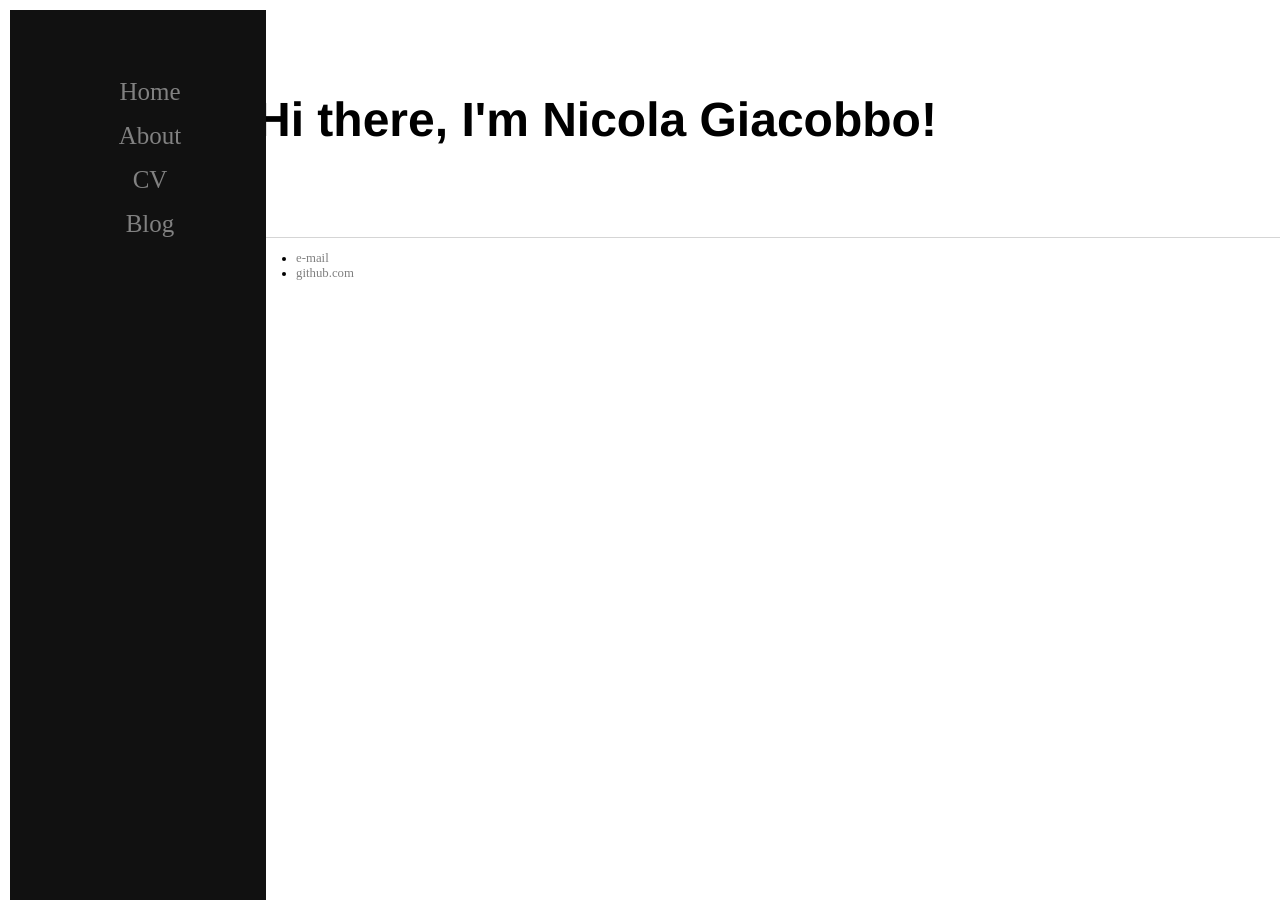
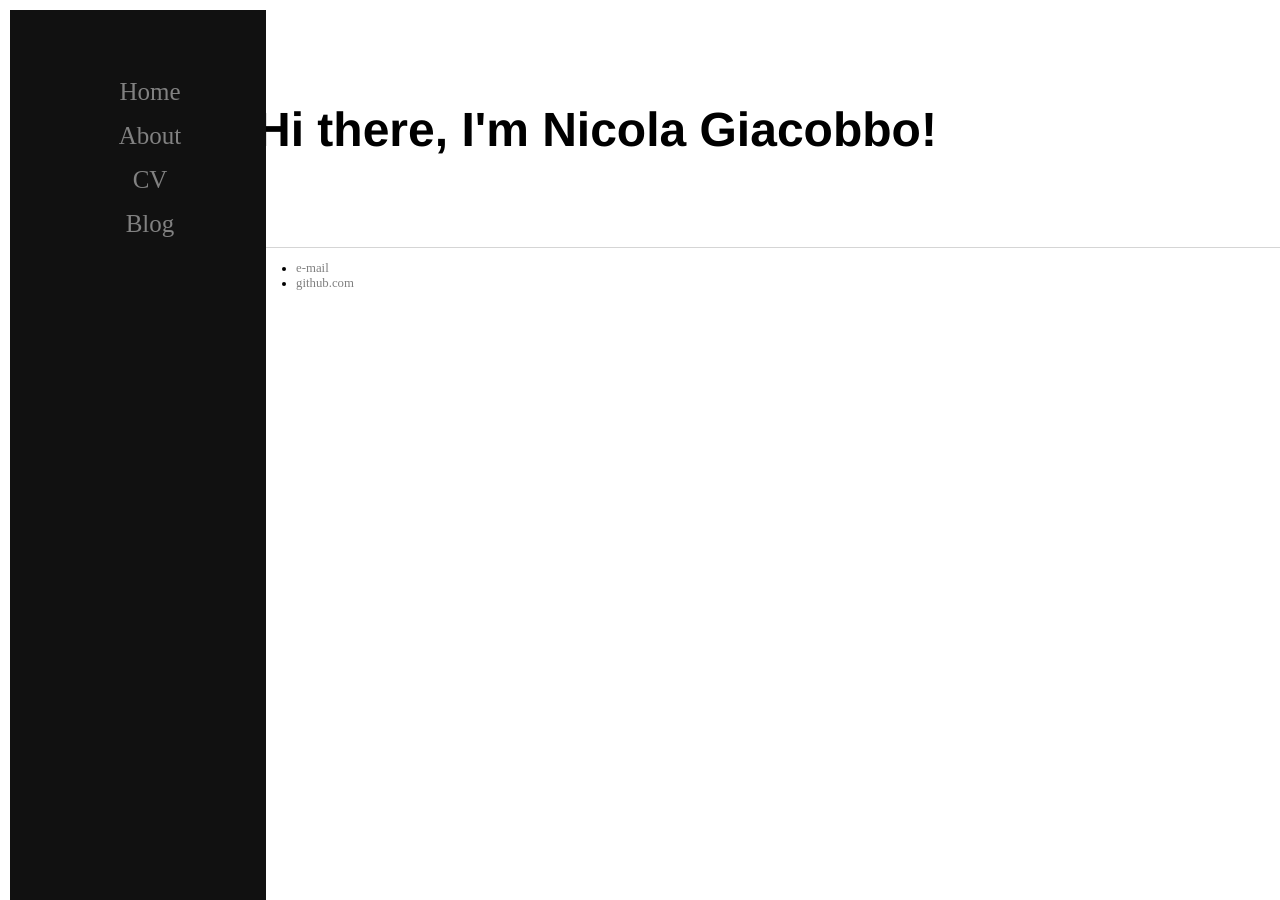
Before and after one commit to GiacobboNicola/giacobbonicola.github.io, a Jekyll site: the page built from index.html, in a window 1280 px wide. Built offline with Jekyll 4.4.1, drawn with Linux system fonts in a browser that asks for light colours.

Commit message:
Update main.css

```diff
--- a/css/main.css
+++ b/css/main.css
@@ -1,5 +1,5 @@
 body {
-    margin: 60px auto;
+    margin: 70px auto;
     width: 80%;
     float: right;
 }
```
